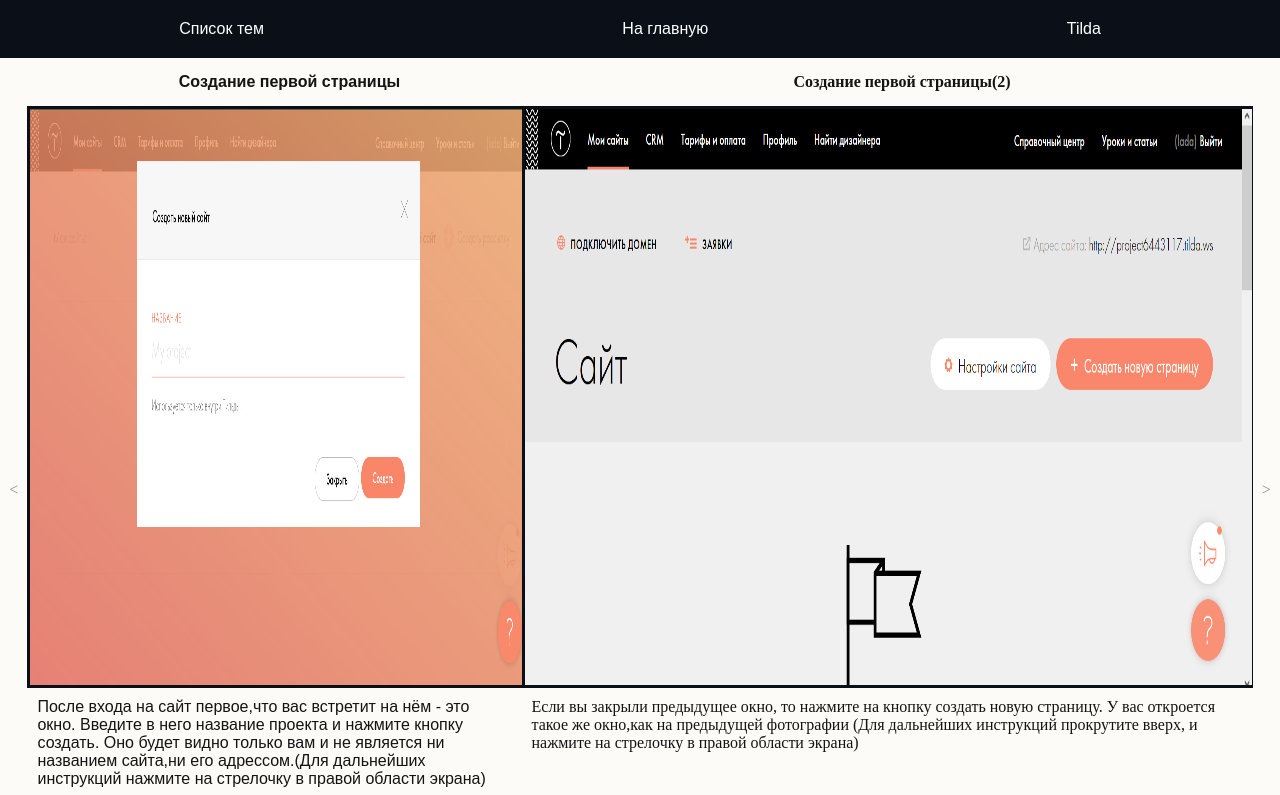
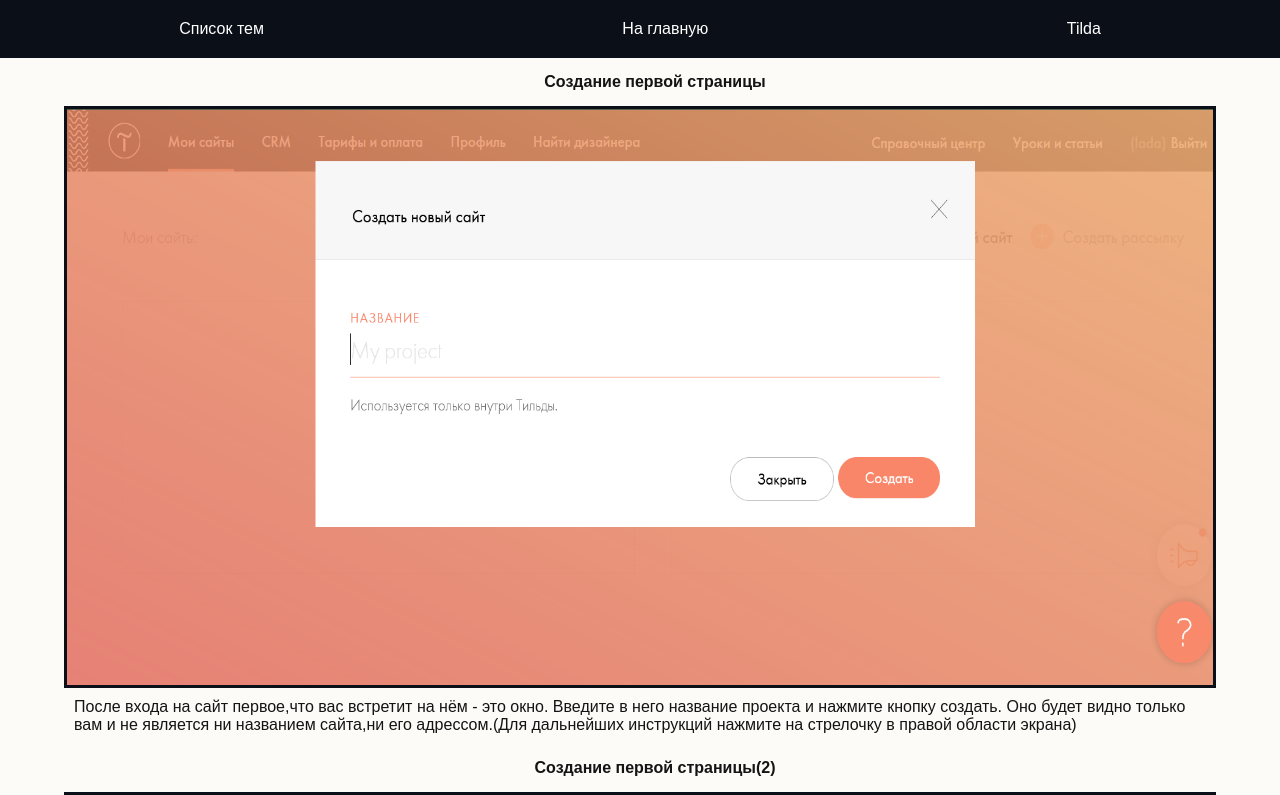
Before and after one commit to SuComandante/SuComandante.github.io, a plain HTML site: page page3.html in a window 1280 px wide. Shown: the top 795 px of the page. Drawn offline with Linux system fonts and the light colour scheme.

Commit message:
Update page3.html

```diff
--- a/page3.html
+++ b/page3.html
@@ -31,19 +31,18 @@
 
   </div>
   <div class="content">
-    <div class="button-left"> <a href="page2.html"><div class="link"><</div></a> </div>
+    <div class="button-left button-x2"> <a href="page2.html"><div class="link"><</div></a> </div>
 
     <div class="center">
       <div class="head-name">Создание первой страницы</div>
       <img class="picture" src="pages/page3.png">
       <div class="info-text"> После входа на сайт первое,что вас встретит на нём - это окно. Введите в него название проекта и нажмите кнопку создать. Оно будет видно только вам и не является ни названием сайта,ни его адрессом.(Для дальнейших инструкций нажмите на стрелочку в правой области экрана) </div>
-    </div>
-    <div class="center_2">
       <div class="head-name">Создание первой страницы(2)</div>
       <img class="picture" src="pages/page3_2.png">
-      <div class="info-text"> Если вы закрыли предыдущее окно, то нажмите на кнопку создать новую страницу. У вас откроется такое же окно,как на предыдущей фотографии (Для дальнейших инструкций прокрутите вверх, и нажмите на стрелочку в правой области экрана) </div>
+      <div class="info-text"> Если вы закрыли предыдущее окно, то нажмите на кнопку создать новую страницу. У вас откроется такое же окно,как на предыдущей фотографии. Если вы нажмёте на кнопку "Настройки сайта", то у вас откроется другое окно. Если вы хотите подробней узнать о этом выберите в спике тем тему - "Настройки сайта"(нажмите на стрелочку в правой области экрана) </div>
     </div>
-    <div class="button-right"> <a href="page4.html"> <div class="link">></div></a> </div>
+
+    <div class="button-right button-x2"> <a href="page4.html"> <div class="link">></div></a> </div>
   </div>
   <script type="text/javascript" src="index.js"></script>
 </body>
```
